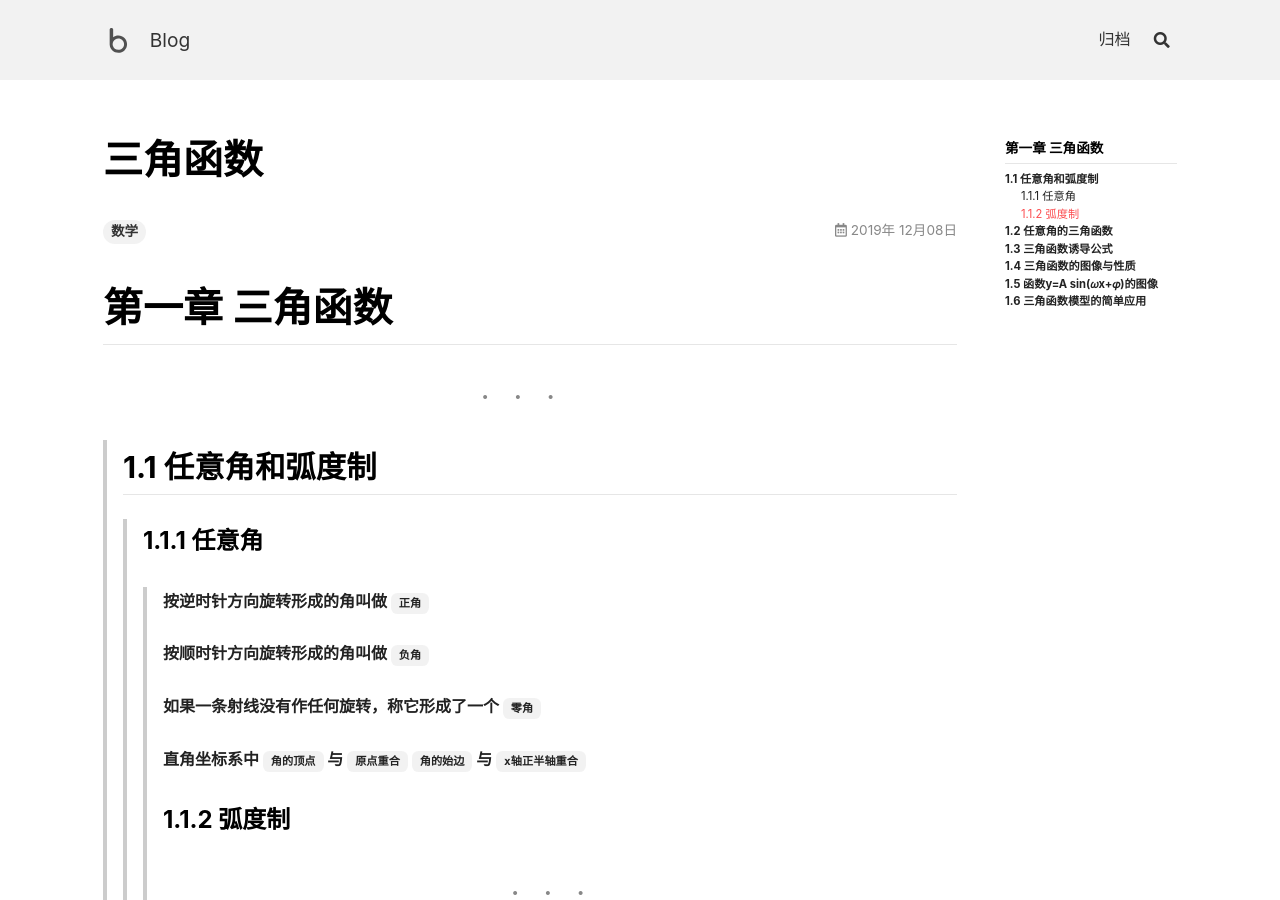
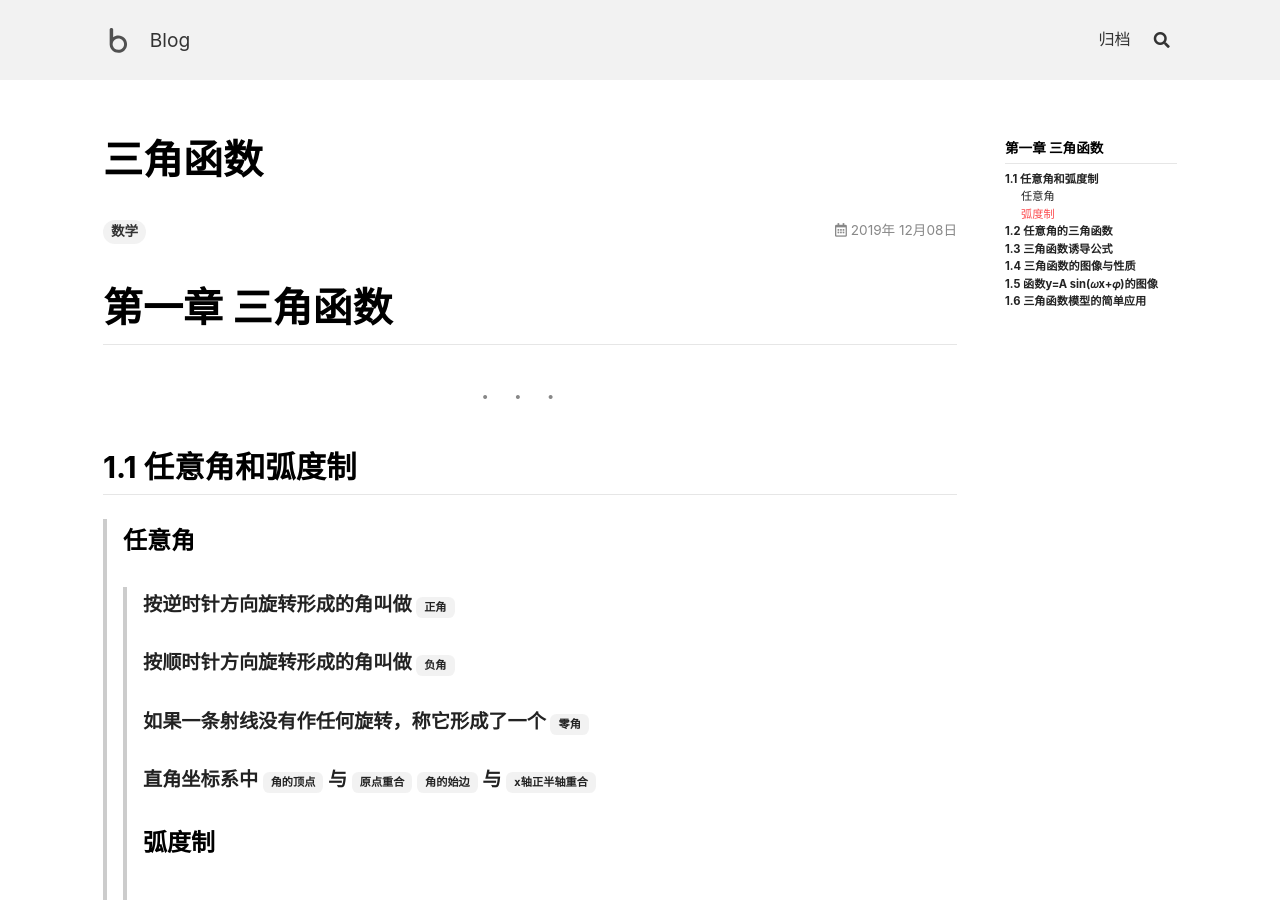
Before and after one commit to Git-WeStudio/Git-WeStudio.Github.io, a Jekyll site: the page built from _posts/2019-12-8-1.md, in a window 1280 px wide and 900 px high. Built offline with Jekyll 4.4.1, drawn with Linux system fonts in a browser that asks for light colours; nearby versions of some CDN libraries.

Commit message:
Update 2019-12-8-1.md

```diff
--- a/_posts/2019-12-8-1.md
+++ b/_posts/2019-12-8-1.md
@@ -4,13 +4,13 @@ tags: 数学
 ---
 # 第一章 三角函数
 ***
-> ## 1.1 任意角和弧度制
->> ### 1.1.1 任意角
->>> ##### 按逆时针方向旋转形成的角叫做 `正角`
->>> ##### 按顺时针方向旋转形成的角叫做 `负角`
->>> ##### 如果一条射线没有作任何旋转，称它形成了一个 `零角`
->>> ##### 直角坐标系中 `角的顶点` 与 `原点重合` `角的始边` 与 `x轴正半轴重合`
->> ### 1.1.2 弧度制
+## 1.1 任意角和弧度制
+> ### 任意角
+>> #### 按逆时针方向旋转形成的角叫做 `正角`
+>> #### 按顺时针方向旋转形成的角叫做 `负角`
+>> #### 如果一条射线没有作任何旋转，称它形成了一个 `零角`
+>> #### 直角坐标系中 `角的顶点` 与 `原点重合` `角的始边` 与 `x轴正半轴重合`
+> ### 弧度制
 ***
 ## 1.2 任意角的三角函数
 ***
```
